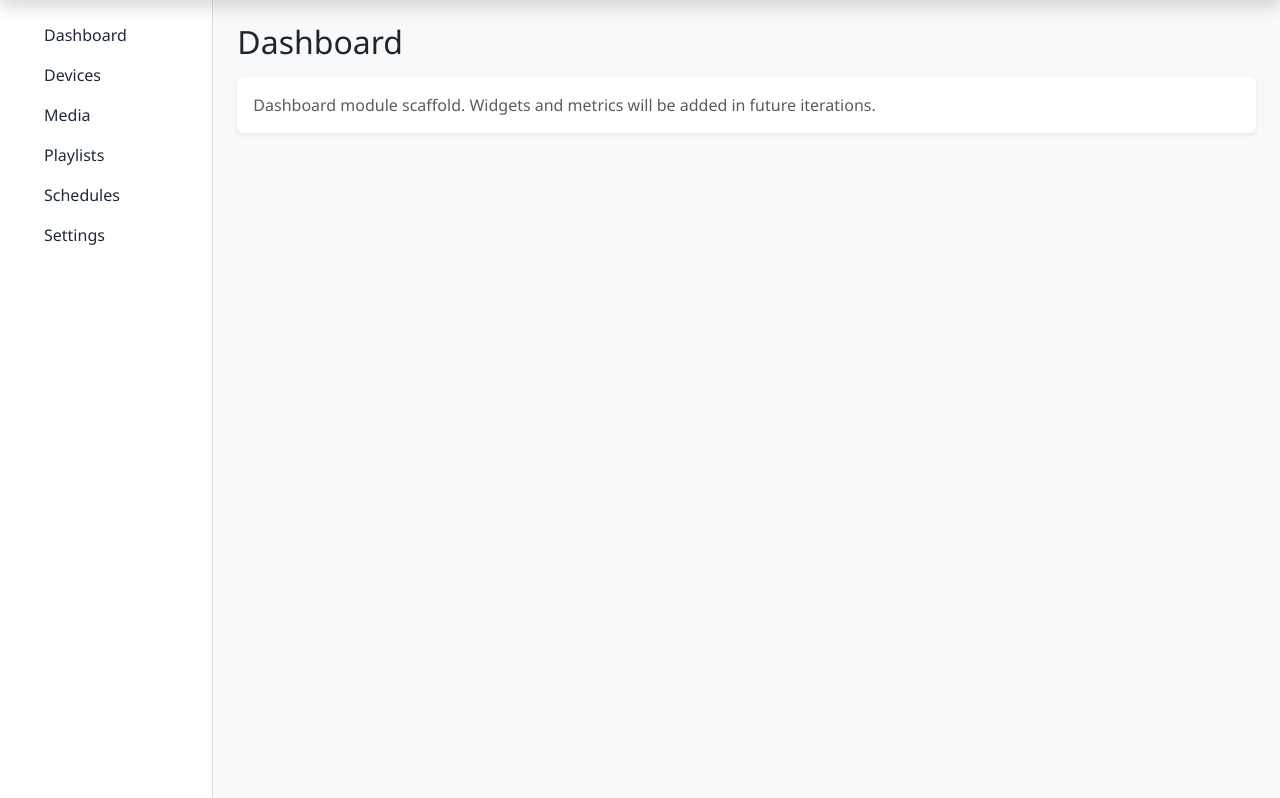
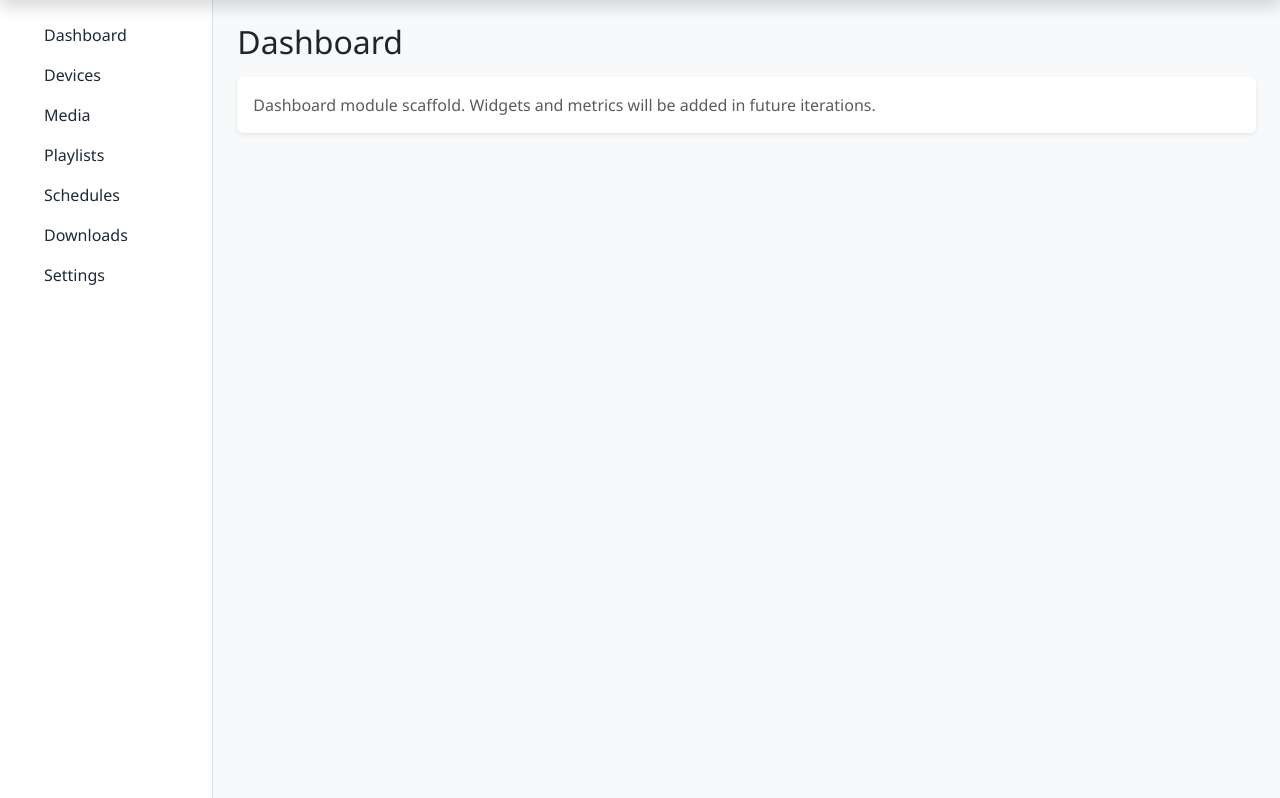
Before and after one commit to ram-streetbell/PlayOnMyTV, a PHP site: page /dashboard in a window 1280 px wide. Shown: the part 41-839 px from the top of the page. Run offline with PHP 8.4, Linux system fonts and the light colour scheme.

Commit message:
Add downloads link to dashboard navigation

```diff
--- a/app/Views/partials/sidebar.php
+++ b/app/Views/partials/sidebar.php
@@ -6,6 +6,7 @@
             <li class="nav-item"><a class="nav-link" href="/media">Media</a></li>
             <li class="nav-item"><a class="nav-link" href="/playlists">Playlists</a></li>
             <li class="nav-item"><a class="nav-link" href="/schedules">Schedules</a></li>
+            <li class="nav-item"><a class="nav-link" href="/downloads">Downloads</a></li>
             <li class="nav-item"><a class="nav-link" href="/settings">Settings</a></li>
         </ul>
     </div>
```
